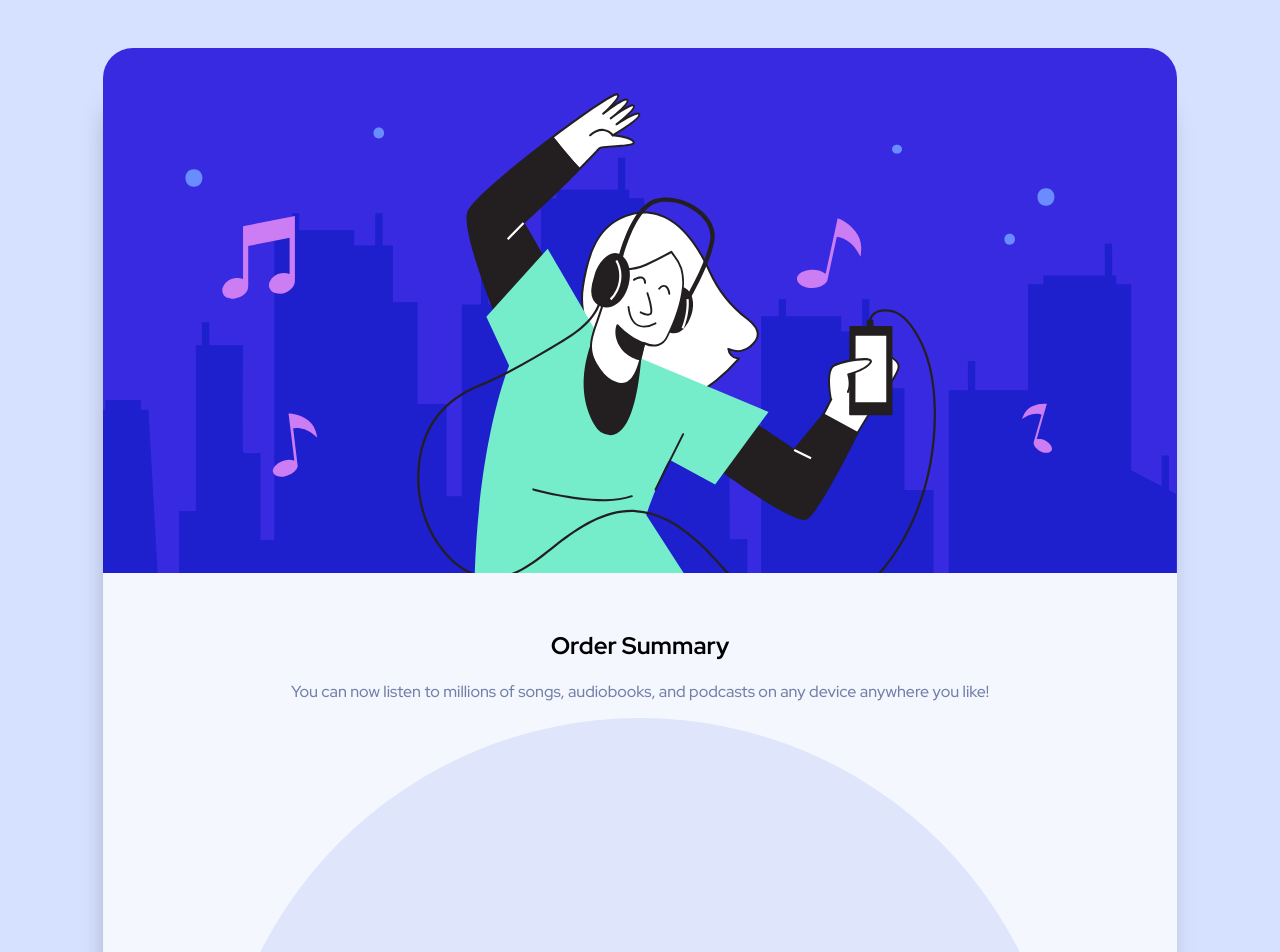
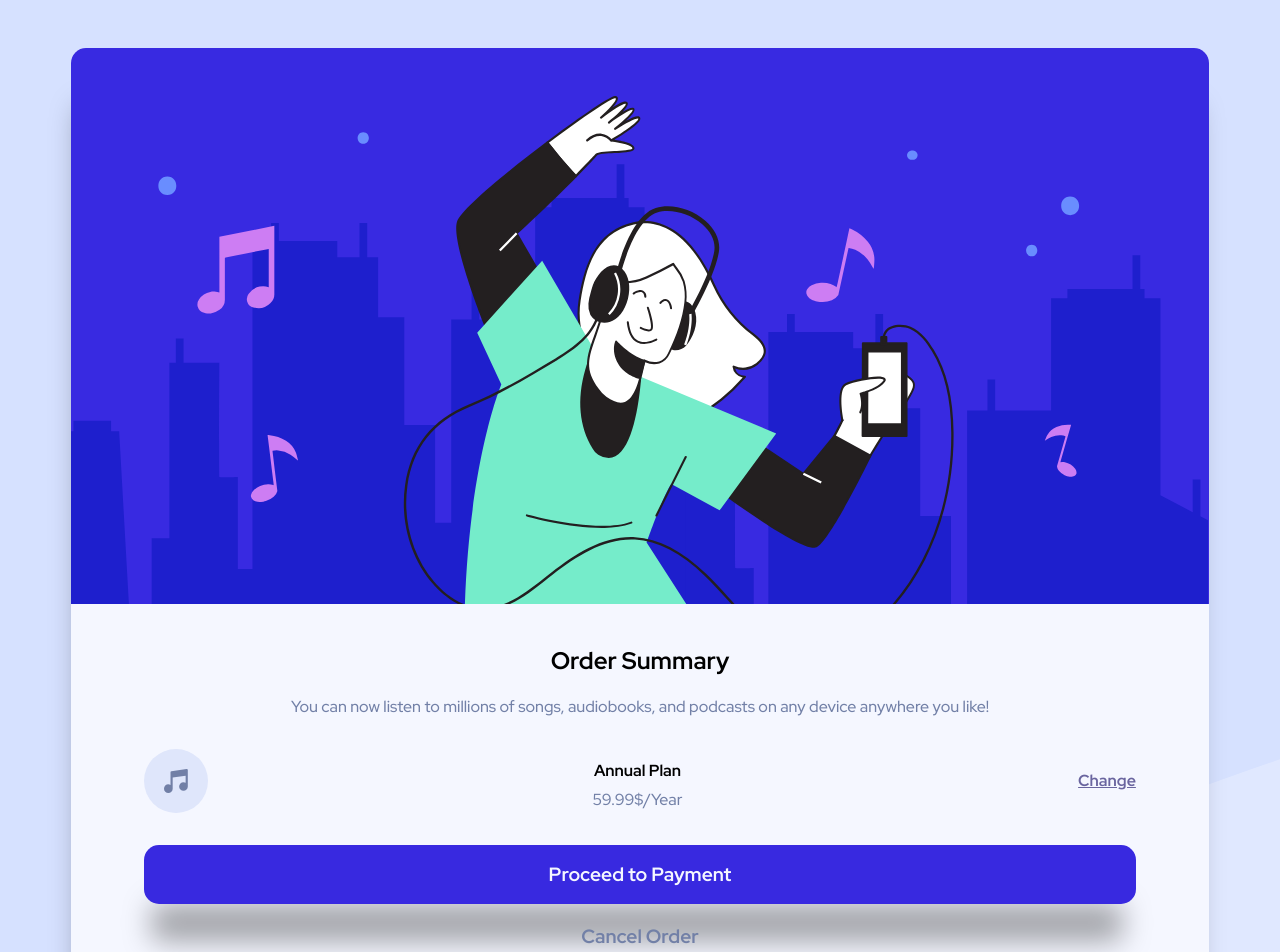
Before and after one commit to jeremie1207/Order-summary-component, a plain HTML site: page index.html in a window 1280 px wide. Shown: the top 952 px of the page. Drawn offline with Linux system fonts and the light colour scheme.

Commit message:
Update style.css

```diff
--- a/style.css
+++ b/style.css
@@ -13,7 +13,7 @@ body{
 }
 
 .container{
-    min-height: 100vh;
+    min-height: 90vh;
 }
 
 img {
@@ -21,29 +21,30 @@ img {
 }
 
 .container_box{
-    width: 85%;
+    width: 90%;
     margin: 3em auto;
-    background-color: hsl(225, 100%, 98%);;
-    border-radius: 30px;
+    background-color: hsl(225, 100%, 98%);
+    border-radius: 15px;
     text-align: center;
     -webkit-box-shadow: -3px 48px 29px -11px rgba(0,0,0,0.35);
     box-shadow: -3px 48px 29px -11px rgba(0,0,0,0.35);
 }
 
 .hero{
-    border-radius: 30px 30px 0 0;
+    border-radius: 15px 15px 0 0;
 }
 
 .container__box___content {
- width: 85%;
+ width: 90%;
  margin: 0 auto;
- padding: 2em;
+ padding: 1em;
 
 }
 
 .title {
     color: black;
     font-weight: 700;
+
 }
 
 .btn{
@@ -70,4 +71,29 @@ img {
 
 .cancel_order_btn{
     color: hsl(224, 23%, 55%);
+    margin-bottom: 1.5em;
 }
+
+
+.plan{
+
+    display: flex;
+    align-items: center;
+    justify-content: space-between;
+    margin: 2em 0;
+}
+
+.icon_music{
+    width: 4em;
+}
+.plan_title, .price{
+    margin: 0.5em;
+}
+.plan_description_text{
+    margin-right: .7em;
+}
+
+.change_link{
+    font-weight: bold;
+    color:hsl(245, 23%, 51%);
+}
```
